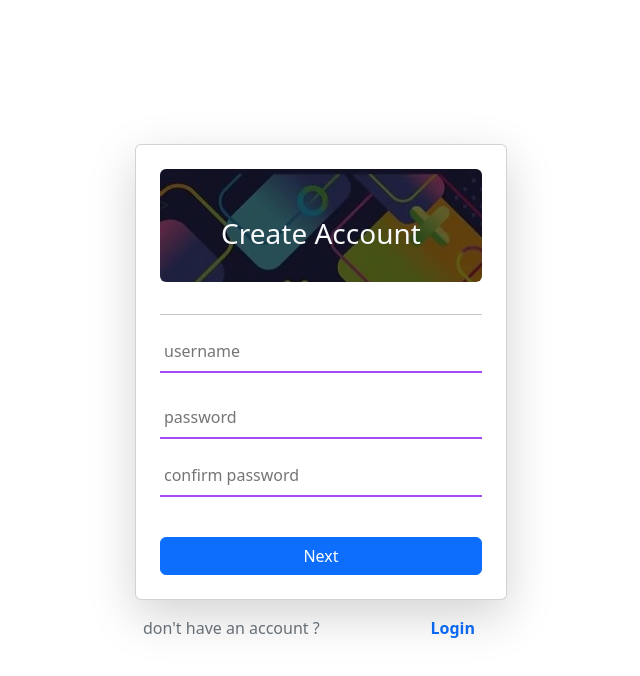
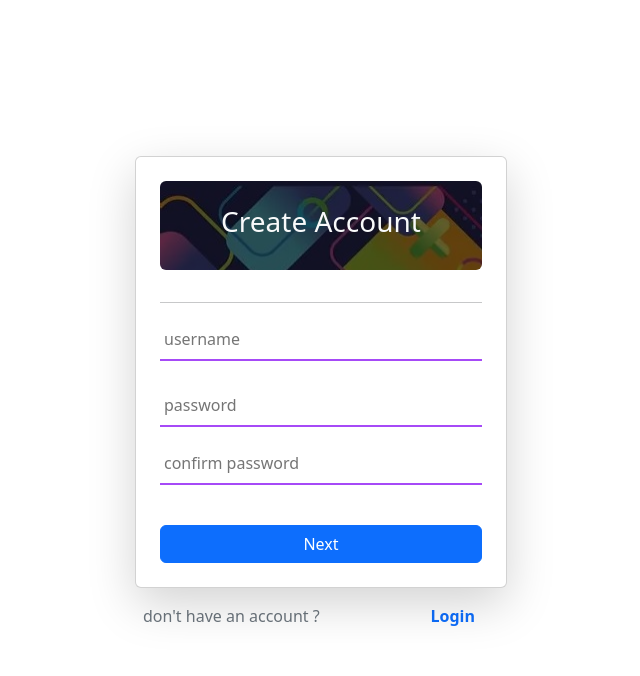
Before and after one commit to AchiangahF/Ticky-Tacky, a React (Vite) app in the folder platform/: page /signup in a window 1280 px wide. Shown: the top 676 px of the page, without its empty margins (319-959 px from the left). Built offline with nearby package versions, Linux system fonts and the light colour scheme.

Commit message:
bug fix on signup page

```diff
--- a/platform/src/pages/Signup.jsx
+++ b/platform/src/pages/Signup.jsx
@@ -49,7 +49,7 @@ export default function Signup() {
       <div className="col-12 col-sm-10 col-md-6 col-lg-4">
         <div className="card shadow-lg p-4">
 
-          <div className="bg-dark pt-4 pb-2 rounded mb-3" style={{background:`linear-gradient(rgba(0, 0, 0, 0.61), rgba(0, 0, 0, 0.61)),url(${Bg_Auth})`}}>>
+          <div className="bg-dark pt-4 pb-2 rounded mb-3" style={{background:`linear-gradient(rgba(0, 0, 0, 0.61), rgba(0, 0, 0, 0.61)),url(${Bg_Auth})`}}>
             <h3 className="text-center mb-4 text-light">Create Account</h3>
           </div>
 
```
